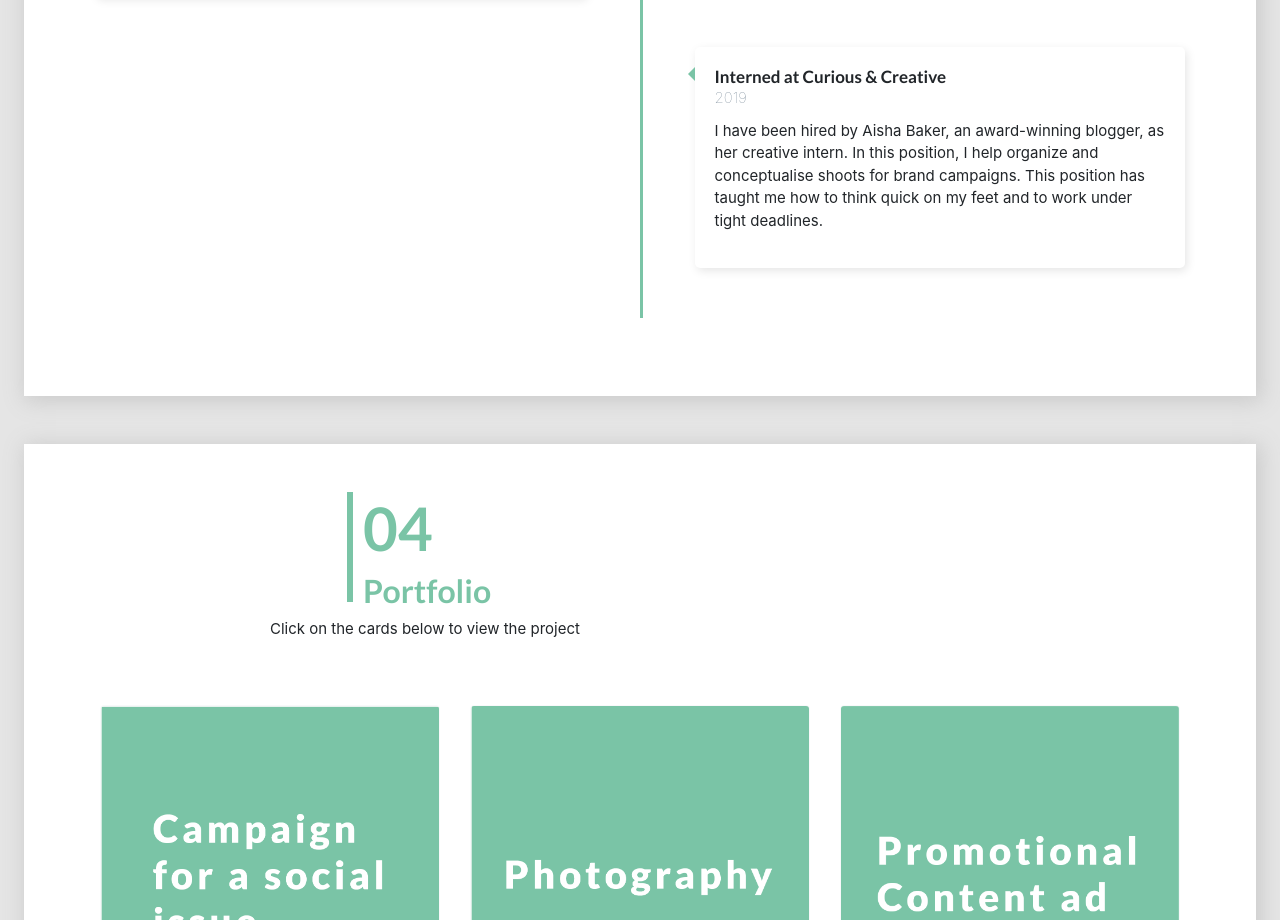
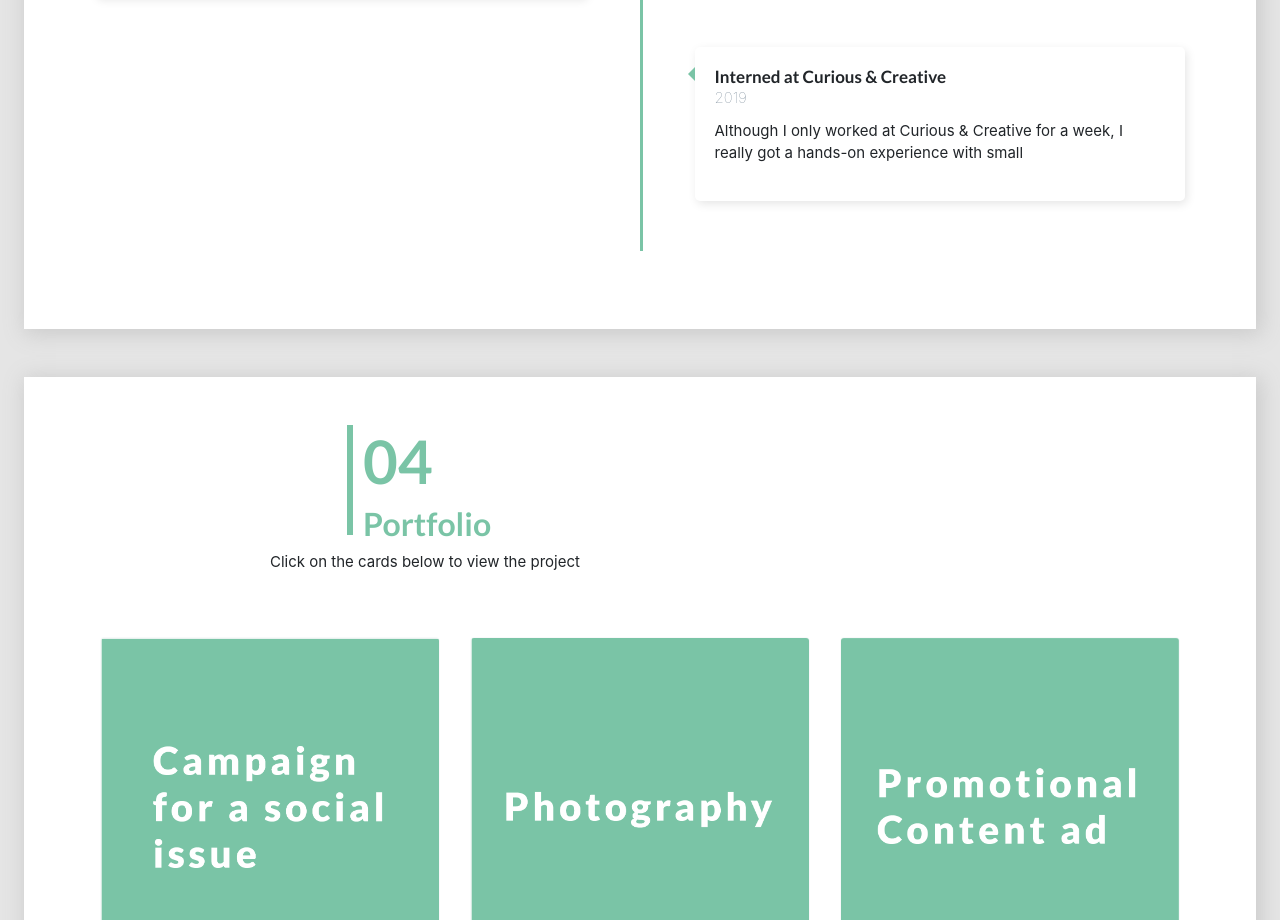
Before and after one commit to karimzakiyya/portfoliocv, a plain HTML site: page index.html in a window 1280 px wide. Shown: the part 4842-5762 px from the top of the page. Drawn offline with nearby package versions, Linux system fonts and the light colour scheme.

Commit message:
Update index.html

```diff
--- a/index.html
+++ b/index.html
@@ -430,7 +430,7 @@
 					<h3>Interned at Curious &amp; Creative</h3>
                     <p style="font-weight: 100; margin-bottom: 10px; color: slategray">2019</p>
 					<p>
-						I have been hired by Aisha Baker, an award-winning blogger, as her creative intern. In this position, I help organize and conceptualise shoots for brand campaigns. This position has taught me how to think quick on my feet and to work under tight deadlines.
+						Although I only worked at Curious &amp; Creative for a week, I really got a hands-on experience with small
 					</p>
 
 				</div>
```
